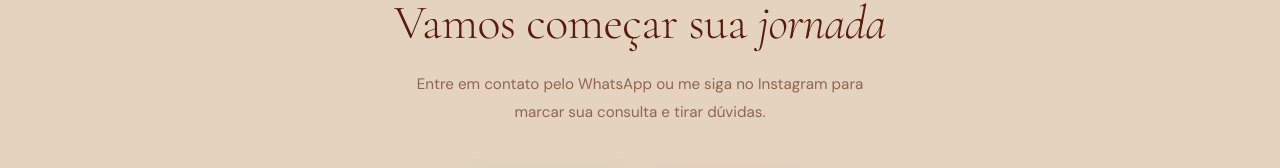
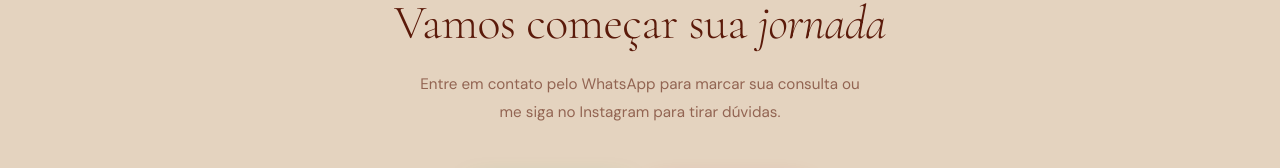
Before and after one commit to Eliseu-Oliveira/Nutricionista-Isabela, a React (Vite) app: page / in a window 1280 px wide. Shown: the part 5654-5822 px from the top of the page. Built offline with nearby package versions, Linux system fonts and the light colour scheme.

Commit message:
Ajuste no Contatos

```diff
--- a/src/components/Contato.jsx
+++ b/src/components/Contato.jsx
@@ -22,8 +22,8 @@ export default function Contato() {
           Vamos começar sua <em className="italic">jornada</em>
         </h2>
         <p className="font-body text-[0.95rem] text-vinho/60 mb-11 leading-[1.85] max-w-md mx-auto">
-          Entre em contato pelo WhatsApp ou me siga no Instagram para marcar
-          sua consulta e tirar dúvidas.
+          Entre em contato pelo WhatsApp para marcar
+          sua consulta ou me siga no Instagram para tirar dúvidas.
         </p>
 
         <div className="flex flex-col sm:flex-row gap-4 justify-center">
```
